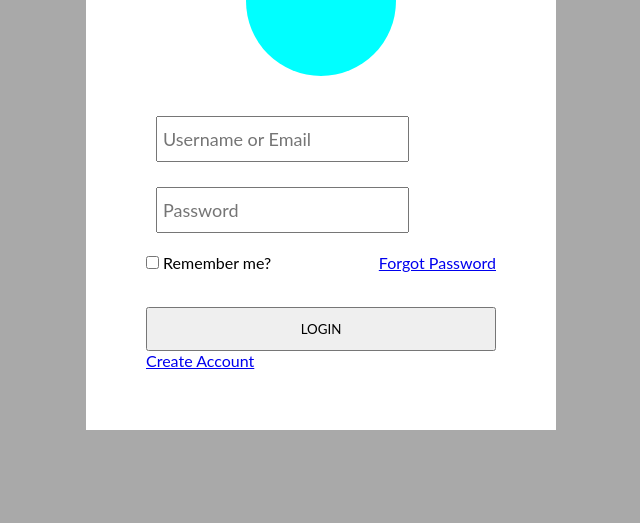
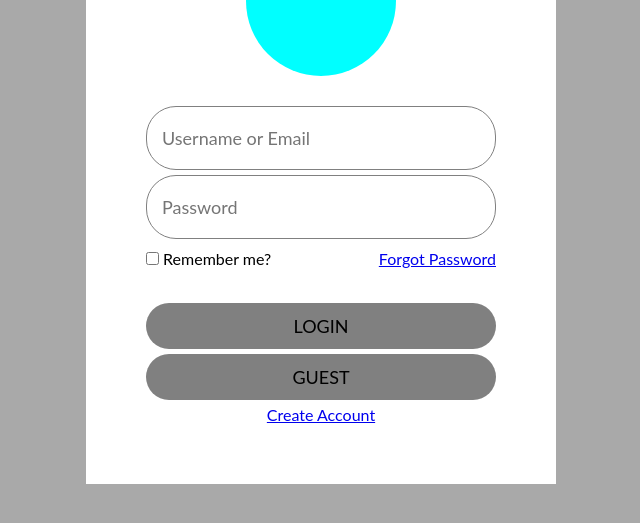
Before and after one commit to ReHaugen/Grensesnitt_Eksamen, a plain HTML site: page Login_Page/LoginPage.html in a window 1280 px wide. Shown: the part 291-814 px from the top of the page, without its empty margins (319-959 px from the left). Drawn offline with Linux system fonts and the light colour scheme.

Commit message:
*Added create page *Added forgot password page

```diff
--- a/Login_Page/LoginPage.html
+++ b/Login_Page/LoginPage.html
@@ -34,15 +34,16 @@
                 </div>
 
                 <div class="forgot-password">
-                    <a href="#">Forgot Password</a>
+                    <a href="forgotPasswordPage.html">Forgot Password</a>
 
                 </div>
 
             </div>
 
             <button class="signin-btn">LOGIN</button>
+            <button class="signin-btn">GUEST</button>
             <div class="sign-up">
-                <a href="#">Create Account</a>
+                <a href="createPage.html">Create Account</a>
             </div>
 
         </div>
--- a/Login_Page/Style.css
+++ b/Login_Page/Style.css
@@ -48,13 +48,15 @@ body {
 .form input{
     font-size: 18px;
     padding: 10px 20px 10px 5px;
+    border: none;
+    outline: none;
 
 }
 
 .username, .password {
     display: block;
     border-radius: 30px;
-    border: 1px solid rgba(0,0,0,0,0.2);
+    border: 1px solid gray;
     padding: 10px;
     margin: 5px 0;
 }
@@ -71,5 +73,13 @@ body {
 button.signin-btn {
     width: 100%;
     padding: 12px 10px;
+    font-size: 18px;
+    border-radius: 30px;
+    margin-bottom: 5px;
+    background-color: gray;
+    border: none;
+}
 
+.sign-up {
+    text-align: center;
 }
```
Also changed, not shown: Login_Page/createPage.html (added, +12 -0 lines), Login_Page/forgotPasswordPage.html (added).
